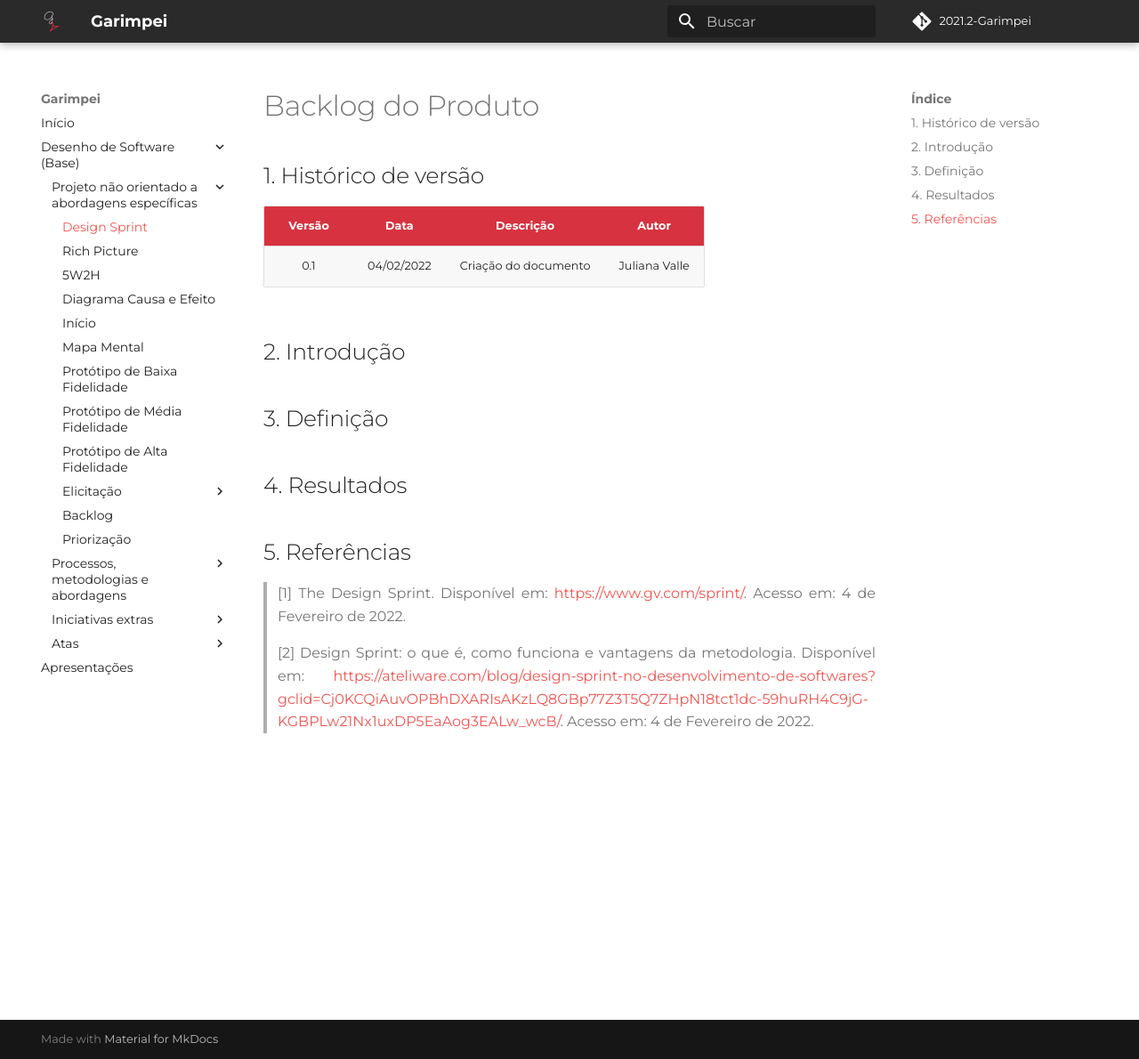
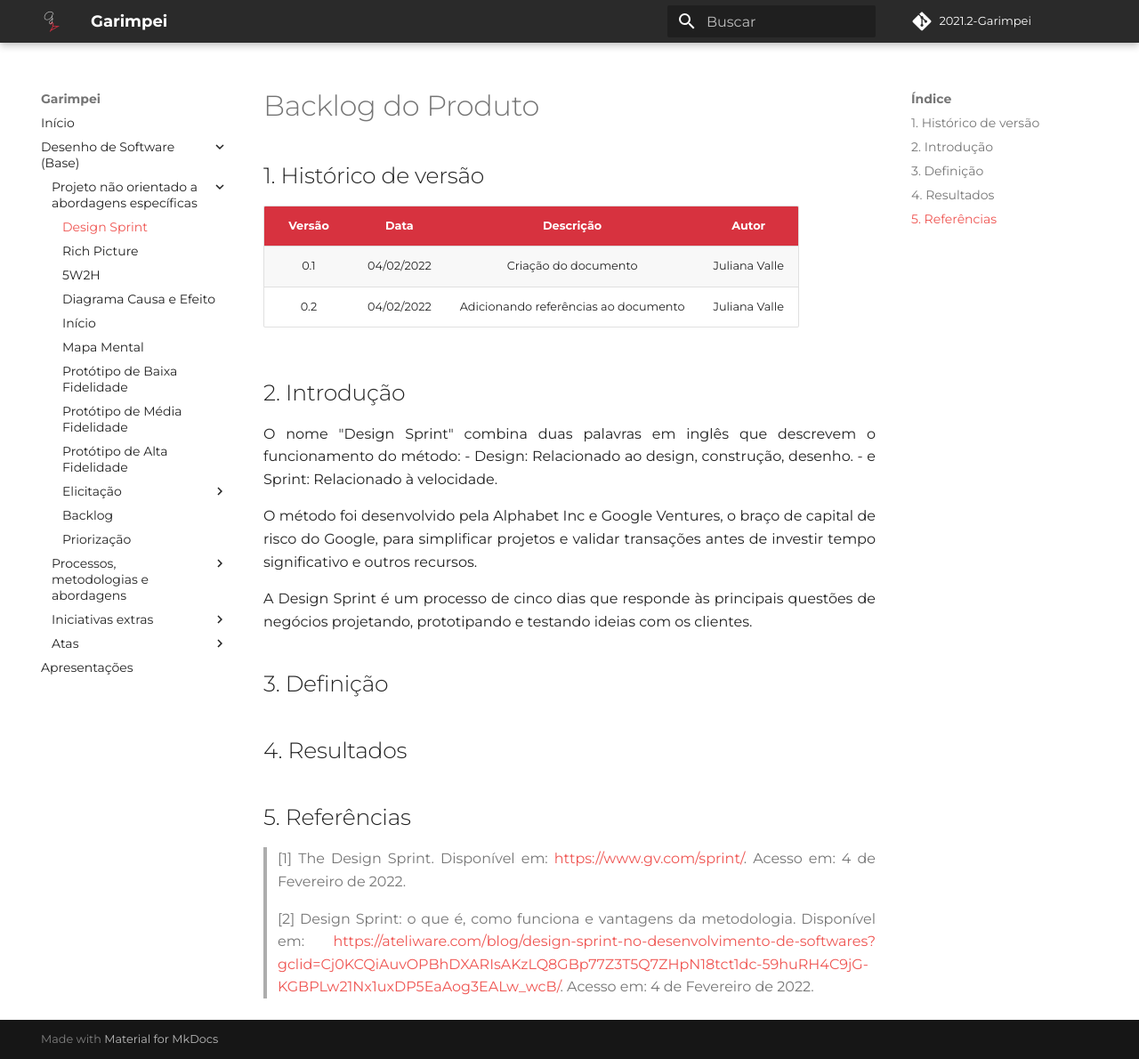
Before and after one commit to UnBArqDsw2021-2/2021.2_G5_Garimpei, an MkDocs documentation site: the page built from docs/content/design_sprint.md, in a window 1280 px wide and 1190 px high. Shown: the whole window at 89% size. Built offline with MkDocs 1.6.1 and Material for MkDocs 9.7.7, drawn with Linux system fonts in a browser that asks for light colours; some web fonts are replaced; comment, search, counter and statistics services are not loaded.

Commit message:
feat: add introduction to design sprint

```diff
--- a/docs/content/design_sprint.md
+++ b/docs/content/design_sprint.md
@@ -4,9 +4,17 @@
 
 | Versão | Data       | Descrição                        | Autor        |
 | ------ | ---------- | -------------------------------- | ------------ |
-| 0.1    | 04/02/2022 | Criação do documento             | Juliana Valle |
+| 0.1    | 04/02/2022 | Criação do documento                             | Juliana Valle |
+| 0.2    | 04/02/2022 | Adicionando referências ao documento             | Juliana Valle |
 
 ## 2. Introdução
+O nome "Design Sprint" combina duas palavras em inglês que descrevem o funcionamento do método:
+- Design: Relacionado ao design, construção, desenho.
+- e Sprint: Relacionado à velocidade.
+
+O método foi desenvolvido pela Alphabet Inc e Google Ventures, o braço de capital de risco do Google, para simplificar projetos e validar transações antes de investir tempo significativo e outros recursos.
+
+A Design Sprint é um processo de cinco dias que responde às principais questões de negócios projetando, prototipando e testando ideias com os clientes.
 
 ## 3. Definição
 
```
